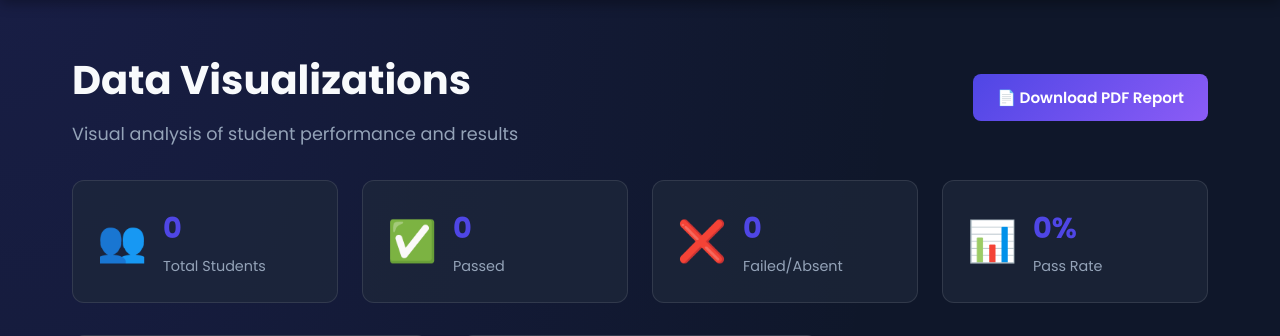
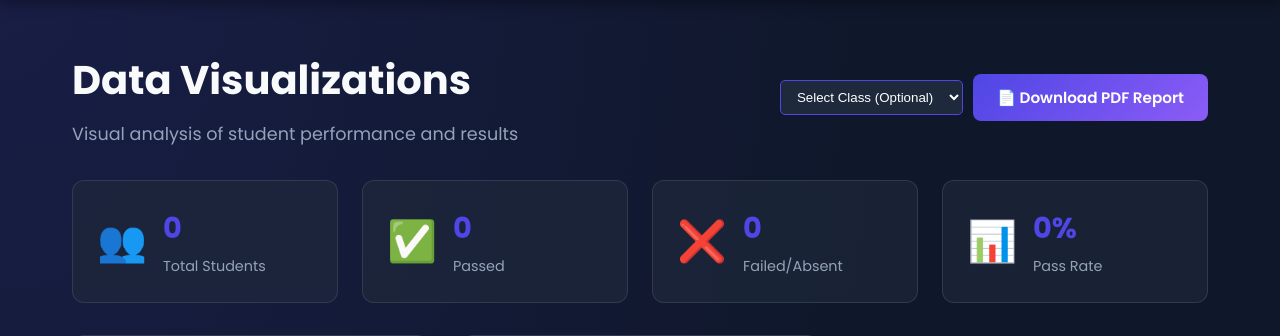
Before and after one commit to shakeebparacha/Result_fatch, a Flask app: page /graphs in a window 1280 px wide. Shown: the part 85-421 px from the top of the page. Run offline with Flask 3, Linux system fonts and the light colour scheme; data that the repository does not hold is empty.

Commit message:
generate report class test

```diff
--- a/app.py
+++ b/app.py
@@ -694,6 +694,7 @@ def download_pdf():
         import importlib
         importlib.reload(generate_report)
         institute_name = request.args.get('institute_name', 'INSTITUTE OF EXCELLENCE')
+        class_name = request.args.get('class_name', '')
 
         import uuid
         pdf_id = uuid.uuid4().hex
@@ -709,13 +710,15 @@ def download_pdf():
                 pdf_csv_path = temp_csv
 
         pdf_filename = f"Academic_Performance_Report_{pdf_id}.pdf"
-        generate_report.generate_report(csv_file=pdf_csv_path, output_pdf=pdf_filename, institute_name=institute_name)
+        generate_report.generate_report(csv_file=pdf_csv_path, output_pdf=pdf_filename, institute_name=institute_name, class_name=class_name)
+
+        download_name_prefix = f'{class_name.strip()}_Class_' if class_name and class_name.strip() else 'Academic_'
 
         response = send_file(
             os.path.abspath(pdf_filename),
             mimetype='application/pdf',
             as_attachment=True,
-            download_name=f'Report_{datetime.now().strftime("%Y%m%d_%H%M%S")}.pdf'
+            download_name=f'{download_name_prefix}Performance_Report_{datetime.now().strftime("%Y%m%d_%H%M%S")}.pdf'
         )
         response.headers["Cache-Control"] = "no-cache, no-store, must-revalidate"
         response.headers["Pragma"] = "no-cache"
--- a/requirements.txt
+++ b/requirements.txt
@@ -12,6 +12,3 @@ redis
 rq
 matplotlib
 numpy
-
-
-tqdm
--- a/static/js/graphs.js
+++ b/static/js/graphs.js
@@ -83,11 +83,14 @@ document.addEventListener('DOMContentLoaded', function() {
                 return; // User cancelled
             }
 
+            const classSelect = document.getElementById('classSelectPdf');
+            let className = classSelect ? classSelect.value : "";
+
             // Show loading indicator
             pdfBtn.disabled = true;
             pdfBtn.textContent = '⏳ Generating PDF...';
 
-            fetch(`/api/download-pdf?institute_name=${encodeURIComponent(instituteName)}&t=${Date.now()}`, {
+            fetch(`/api/download-pdf?institute_name=${encodeURIComponent(instituteName)}&class_name=${encodeURIComponent(className)}&t=${Date.now()}`, {
                 method: 'GET'
             })
                 .then(response => {
--- a/templates/graphs.html
+++ b/templates/graphs.html
@@ -11,7 +11,14 @@
                 <h1>Data Visualizations</h1>
                 <p>Visual analysis of student performance and results</p>
             </div>
-            <div>
+            <div style="display: flex; gap: 10px; align-items: center;">
+                <select id="classSelectPdf" style="padding: 8px 12px; background: #1e293b; color: white; border: 1px solid #4f46e5; border-radius: 5px;">
+                    <option value="">Select Class (Optional)</option>
+                    <option value="9th">9th Class</option>
+                    <option value="10th">10th Class</option>
+                    <option value="11th">11th Class</option>
+                    <option value="12th">12th Class</option>
+                </select>
                 <button id="downloadPdfBtn" class="btn btn-primary">
                     📄 Download PDF Report
                 </button>
@@ -112,5 +119,5 @@
 
 {% block scripts %}
 <script src="https://cdn.jsdelivr.net/npm/chart.js"></script>
-<script src="{{ url_for('static', filename='js/graphs.js') }}"></script>
+<script src="{{ url_for('static', filename='js/graphs.js') }}?v=2"></script>
 {% endblock %}
```
Also changed, not shown: generate_report.py (+7 -2 lines).
